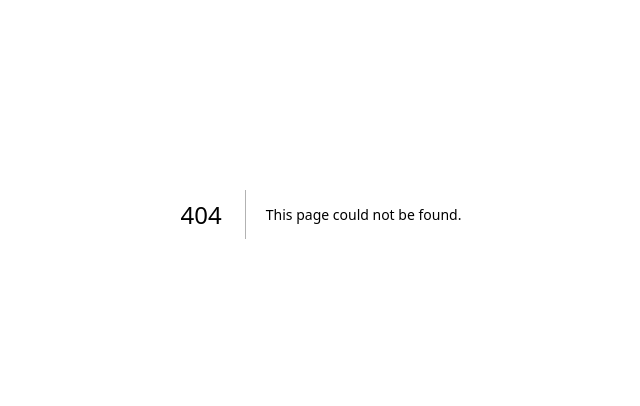
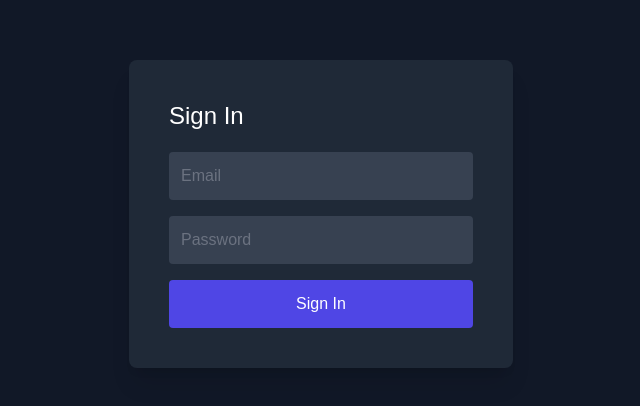
Before and after one commit to MelikaEl/Firebase-Authentication, a Next.js app: page /sign-in in a window 1280 px wide. Before the commit this address had no page. Shown: the part 186-592 px from the top of the page, without its empty margins (319-959 px from the left). Built offline with nearby package versions, Linux system fonts and the light colour scheme; no server answers.

Commit message:
sign-in page

```diff
--- /dev/null
+++ b/app/sign-in/page.jsx
@@ -0,0 +1,56 @@
+
+'use client'
+import { useState } from 'react';
+import {useSignInWithEmailAndPassword} from 'react-firebase-hooks/auth'
+import {auth} from '@/app/firebase/config'
+import { useRouter } from 'next/navigation';
+
+const SignIn = () => {
+  const [email, setEmail] = useState('');
+  const [password, setPassword] = useState('');
+  const [signInWithEmailAndPassword] = useSignInWithEmailAndPassword(auth);
+  const router = useRouter()
+
+  const handleSignIn = async () => {
+    try {
+        const res = await signInWithEmailAndPassword(email, password);
+        console.log({res});
+        //sessionStorage.setItem('user', true)
+        setEmail('');
+        setPassword('');
+        router.push('/')
+    }catch(e){
+        console.error(e)
+    }
+  };
+
+  return (
+    <div className="min-h-screen flex items-center justify-center bg-gray-900">
+      <div className="bg-gray-800 p-10 rounded-lg shadow-xl w-96">
+        <h1 className="text-white text-2xl mb-5">Sign In</h1>
+        <input
+          type="email"
+          placeholder="Email"
+          value={email}
+          onChange={(e) => setEmail(e.target.value)}
+          className="w-full p-3 mb-4 bg-gray-700 rounded outline-none text-white placeholder-gray-500"
+        />
+        <input
+          type="password"
+          placeholder="Password"
+          value={password}
+          onChange={(e) => setPassword(e.target.value)}
+          className="w-full p-3 mb-4 bg-gray-700 rounded outline-none text-white placeholder-gray-500"
+        />
+        <button
+          onClick={handleSignIn}
+          className="w-full p-3 bg-indigo-600 rounded text-white hover:bg-indigo-500"
+        >
+          Sign In
+        </button>
+      </div>
+    </div>
+  );
+};
+
+export default SignIn;
```
